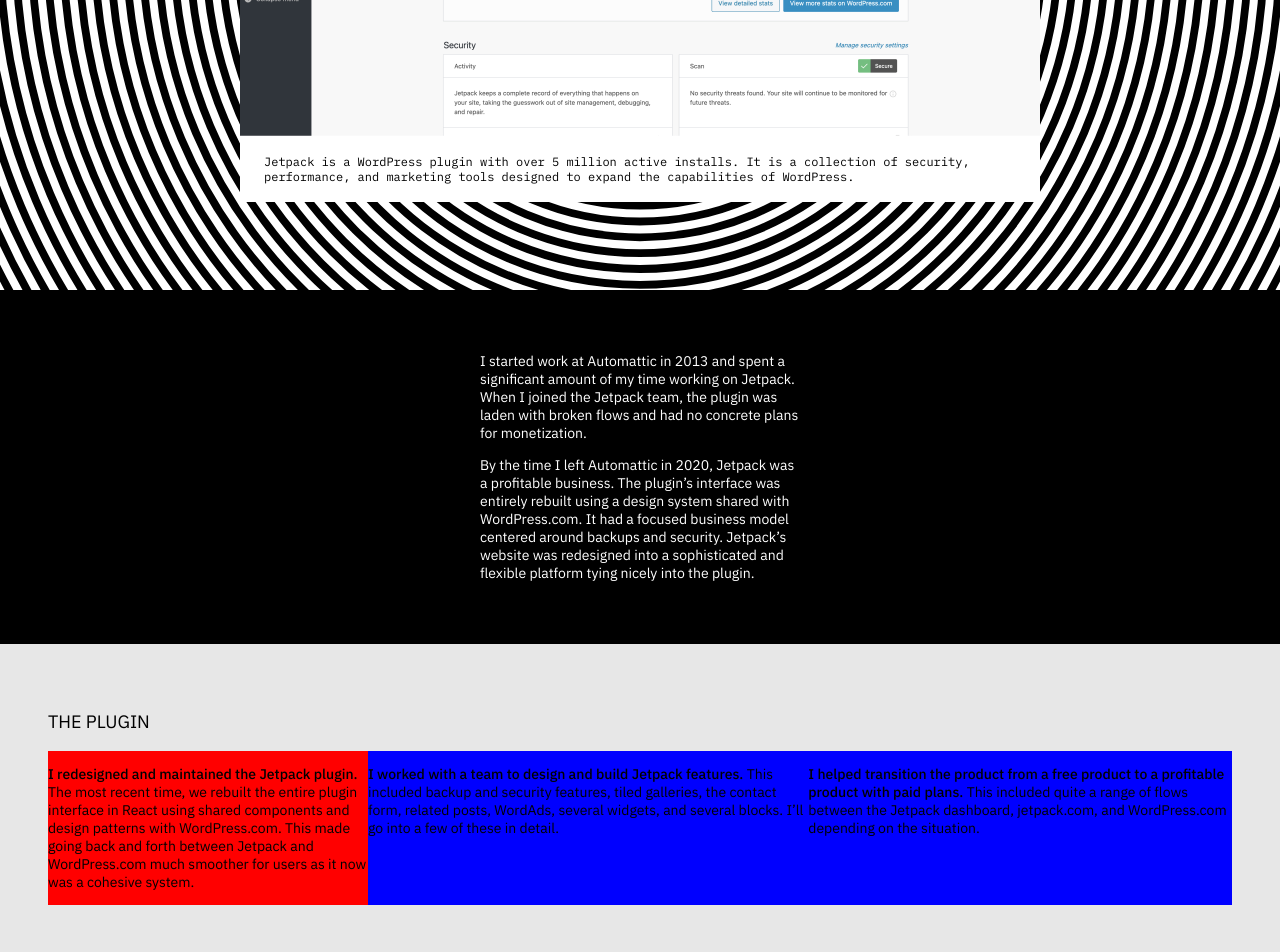
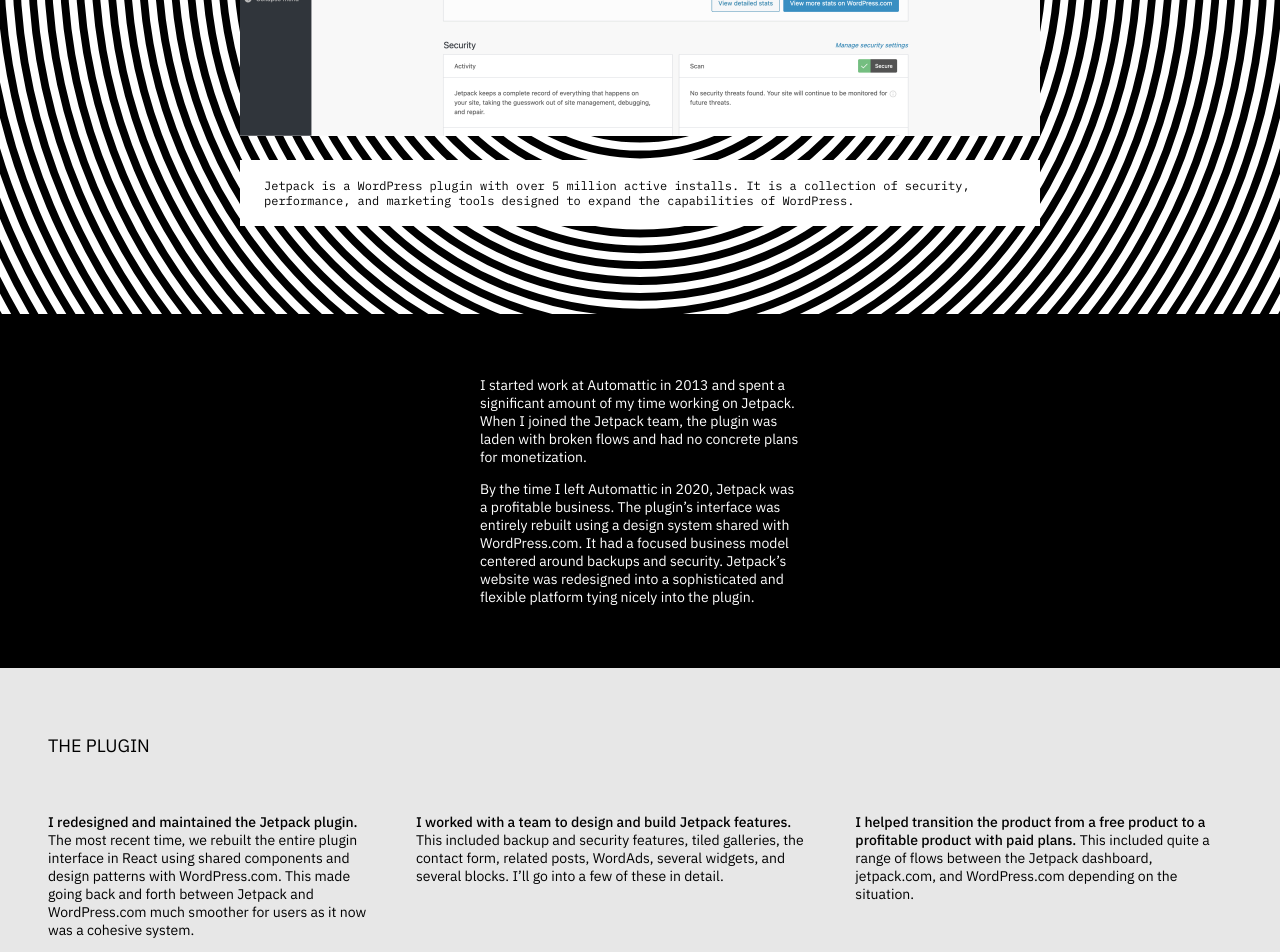
Before and after one commit to MichaelArestad/portfolio, a Next.js app: page /projects/jetpack in a window 1280 px wide. Shown: the part 1040-1992 px from the top of the page. Built offline with nearby package versions, Linux system fonts and the light colour scheme.

Commit message:
Changes to Item and removing package lock

```diff
--- a/components/flex/flex-item.js
+++ b/components/flex/flex-item.js
@@ -1,7 +1,8 @@
 import styles from "./flex.module.scss";
+import Item from "../item/item";
 
-export default function FlexItem({ maxWidth, children }) {
+export default function FlexItem({ children, ...props }) {
 	return (
-		<div className={ styles.flexItem } style={{ maxWidth: maxWidth }}>{ children }</div>
+		<Item className={ styles.flexItem } { ...props }>{ children }</Item>
 	);
 }
--- a/components/flex/flex.module.scss
+++ b/components/flex/flex.module.scss
@@ -1,8 +1,8 @@
 .flex {
-	background: blue;
 	display: flex;
+	margin: 0 -24px;
 }
 
 .flexItem {
-	background: red;
+	margin: 24px;
 }
--- a/components/item/item.js
+++ b/components/item/item.js
@@ -1,19 +1,35 @@
 import cn from "classnames";
+import styles from "./item.module.scss";
+
 
 export default function Item({
 	backgroundColor,
-	maxWidth,
+	width,
 	textColor,
 	className,
 	children,
 	style
 }) {
 
-	const styles = {
+	const howWide = () => {
+		if ( width ) {
+			switch ( width ) {
+				case "small":
+					return styles.isSmall;
+				case "medium":
+					return styles.isMedium;
+				case "large":
+					return styles.isLarge;
+				default:
+					break;
+			}
+		}
+	};
+
+	const styling = {
 		backgroundColor: backgroundColor,
-		maxWidth: maxWidth,
 		color: textColor
 	};
 
-	return <div style={{ ...style, ...styles }} className={ className }>{ children }</div>
+	return <div style={{ ...style, ...styling }} className={ cn( className, howWide() ) }>{ children }</div>
 }
--- /dev/null
+++ b/components/item/item.module.scss
@@ -0,0 +1,3 @@
+.isSmall {	max-width: 320px; }
+.isMedium {	max-width: 360px; }
+.isLarge { max-width: 800px; }
--- a/pages/projects/jetpack.js
+++ b/pages/projects/jetpack.js
@@ -44,13 +44,13 @@
 				</Hero>
 
 				<Card circles backgroundColor="#000">
-					<Item maxWidth="800px" style={{ margin: "40px auto" }}>
+					<Item width="large" style={{ margin: "40px auto" }}>
 						<img src="/images/jetpack/jetpack-dashboard@2x.jpg" width="800" height="448" />
-						<Card compact backgroundColor="#ffffff"><Text caption>Jetpack is a WordPress plugin with over 5 million active installs. It is a collection of security, performance, and marketing tools designed to expand the capabilities of WordPress.</Text></Card>
+						<Card compact backgroundColor="#ffffff" style={{ marginTop: "24px" }}><Text caption>Jetpack is a WordPress plugin with over 5 million active installs. It is a collection of security, performance, and marketing tools designed to expand the capabilities of WordPress.</Text></Card>
 					</Item>
 				</Card>
 				<Card backgroundColor="#000" textColor="#fff">
-					<Item maxWidth="320px" style={{ margin: "0 auto" }}>
+					<Item style={{ margin: "0 auto" }} width="small">
 						<Text>I started work at Automattic in 2013 and spent a significant amount of my time working on Jetpack. When I joined the Jetpack team, the plugin was laden with broken flows and had no concrete plans for monetization.</Text>
 
 						<Text>By the time I left Automattic in 2020, Jetpack was a profitable business. The plugin’s interface was entirely rebuilt using a design system shared with WordPress.com. It had a focused business model centered around backups and security. Jetpack’s website was redesigned into a sophisticated and flexible platform tying nicely into the plugin.</Text>
@@ -60,13 +60,17 @@
 					<Heading>The plugin</Heading>
 
 					<Flex>
-						<FlexItem maxWidth="320px">
+						<FlexItem width="small">
 							<Text><strong>I redesigned and maintained the Jetpack plugin.</strong> The most recent time, we rebuilt the entire plugin interface in React using shared components and design patterns with WordPress.com. This made going back and forth between Jetpack and WordPress.com much smoother for users as it now was a cohesive system.</Text>
 						</FlexItem>
 
+						<FlexItem>
 							<Text><strong>I worked with a team to design and build Jetpack features.</strong> This included backup and security features, tiled galleries, the contact form, related posts, WordAds, several widgets, and several blocks. I’ll go into a few of these in detail.</Text>
+						</FlexItem>
 
+						<FlexItem>
 							<Text><strong>I helped transition the product from a free product to a profitable product with paid plans.</strong> This included quite a range of flows between the Jetpack dashboard, jetpack.com, and WordPress.com depending on the situation.</Text>
+						</FlexItem>
 					</Flex>
 				</Card>
 			</main>
```
Also changed, not shown: 1 other file (tests, documents, lock files or other folders).
